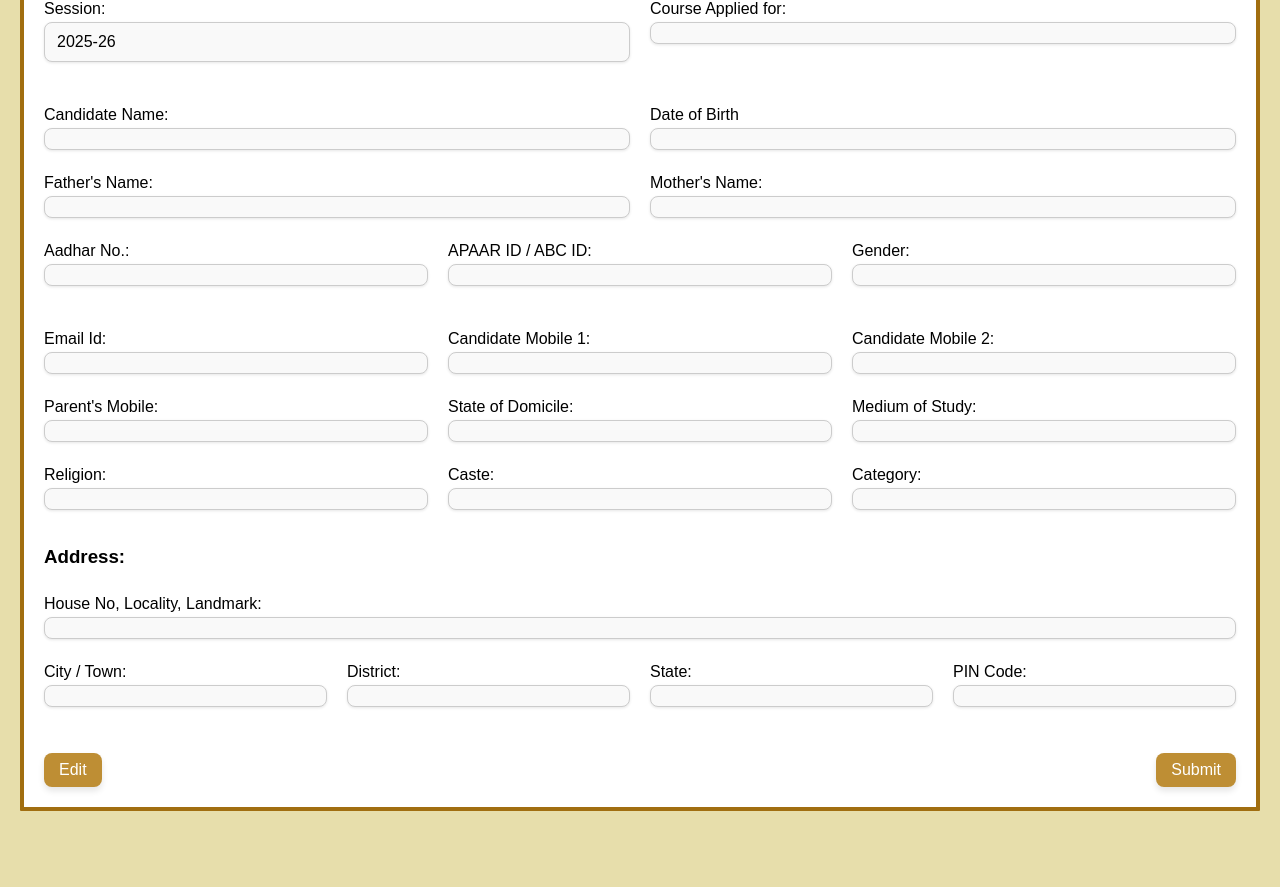
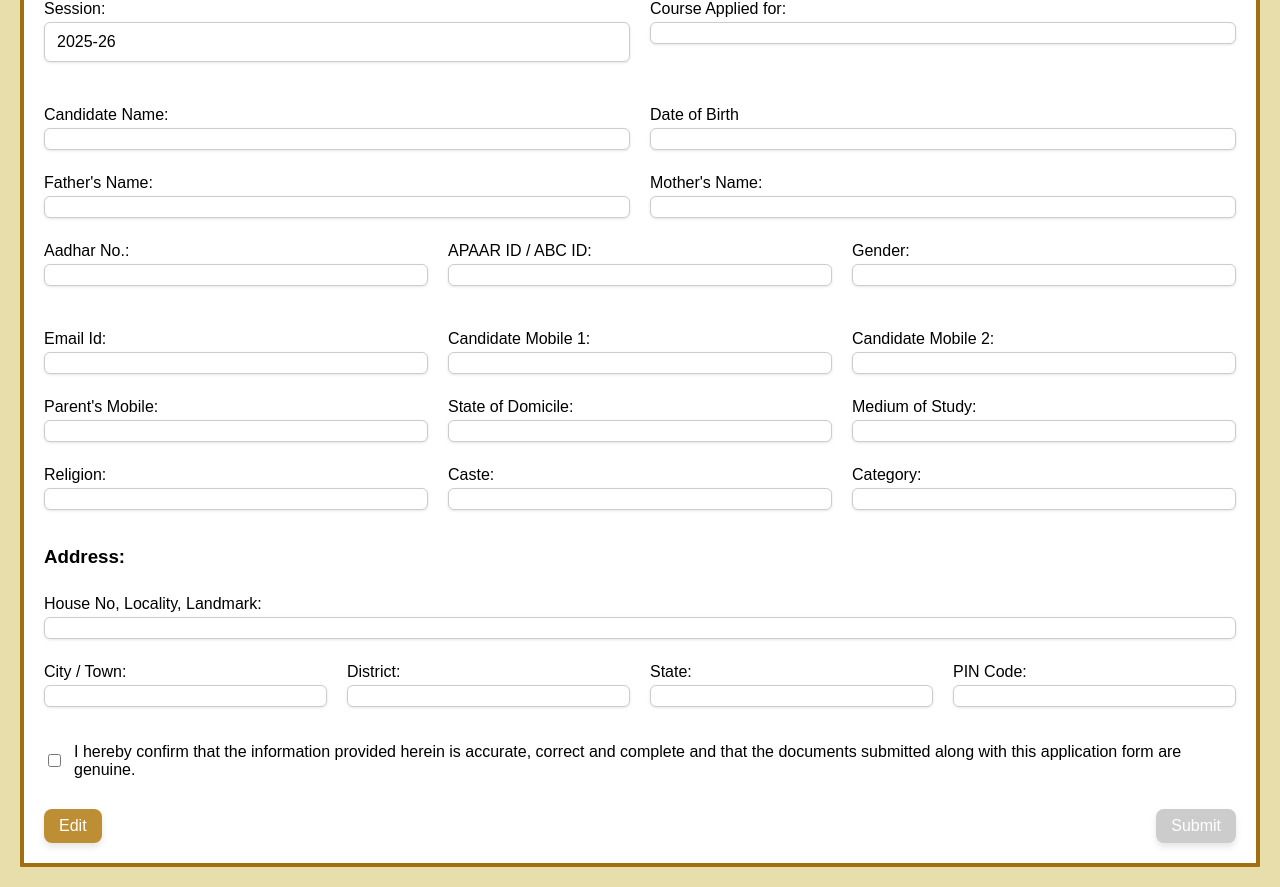
Before and after one commit to AgrawalKusum/Admission_Form_SMKCL, a React (Create React App) app in the folder smkcl_admissionform/: page /preview in a window 1280 px wide. Shown: the part 276-1163 px from the top of the page. Before the commit the page ends 1107 px from the top, so only its background shows below. Built offline with nearby package versions, Linux system fonts and the light colour scheme; no server answers.

Commit message:
storage structure update

```diff
--- a/smkcl_admissionform/src/App.css
+++ b/smkcl_admissionform/src/App.css
@@ -32,7 +32,7 @@ label {
   margin: 8px 0 4px;
 }
 
-input,
+input:not([type="checkbox"]),
 select,
 textarea {
   width: 100%;
@@ -40,7 +40,7 @@ textarea {
   margin-bottom: 16px;
   box-sizing: border-box;
   border: 1px solid #ccc;
-  border-radius: 8px;
+  border-radius: 4px;
   background-color: #f9f9f9;
   box-shadow: 0 1px 3px rgba(0, 0, 0, 0.1);
   transition: all 0.3s ease;
@@ -146,8 +146,8 @@ td {
   margin-bottom: 16px;
   box-sizing: border-box;
   border: 1px solid #ccc;
-  border-radius: 8px;
-  background-color: #f9f9f9;
+  border-radius: 6px;
+  background-color: #ffffff;
   box-shadow: 0 1px 3px rgba(0, 0, 0, 0.1);
   transition: all 0.3s ease;
 }
--- a/smkcl_admissionform/src/PreviewPage.jsx
+++ b/smkcl_admissionform/src/PreviewPage.jsx
@@ -7,6 +7,7 @@ import { useFormContext } from "./FormContext";
 
 
 const PreviewPage = () => {
+    const [isConfirmed, setIsConfirmed] = useState(false);
     const location = useLocation();
     const navigate = useNavigate();
     const { formData,files} = useFormContext();
@@ -241,7 +242,7 @@ const PreviewPage = () => {
 
                 <div>
                 <label>District:</label>
-               <div className="feild">{formData.District}</div>
+                <div className="feild">{formData.District}</div>
                 </div>
 
                 <div>
@@ -249,18 +250,29 @@ const PreviewPage = () => {
                 <div className="feild">{formData.State}</div>
                 </div>
 
-                <div>
+              <div>
                 <label>PIN Code:</label>
                 <div className="feild">{formData.PINcode}</div>
-                </div>
+              </div>
             </div>
             </div>
+            <div>
+              <label style={{ display: "flex", alignItems: "center", gap: "10px", marginTop: "20px" }}>
+                <input
+                  type="checkbox"
+                  checked={isConfirmed}
+                  onChange={(e) => setIsConfirmed(e.target.checked)}
+                />
+                I hereby confirm that the information provided herein is accurate, correct and complete and that the documents submitted along with this application form are genuine.
+              </label>
+            </div>
+
       <div className="button-row">
         <button onClick={handleEdit}>Edit</button>
-        <button onClick={handleSubmit}>Submit</button>
+        <button onClick={handleSubmit} disabled={!isConfirmed}>Submit</button>
       </div>
-      </form>
-    </div>
+    </form>
+  </div>
   );
 };
 
--- a/smkcl_admissionform/src/utils.js
+++ b/smkcl_admissionform/src/utils.js
@@ -31,9 +31,9 @@ export const fileSizeLimits = {
 
     const ext = file.name.split('.').pop();
     const cleanName = candidateName.trim().replace(/\s+/g, '_'); // avoid spaces in file name
-
+    const baseFolder = `${studentId}_${cleanName}`;
     const filename = `${studentId}_${cleanName}_${folderName}.${ext}`;
-    const storagePath = `${folderName}/${filename}`;
+    const storagePath = `${baseFolder}/${filename}`;
     const storageRef = ref(storage, storagePath);
 
     await uploadBytes(storageRef, file);
```
